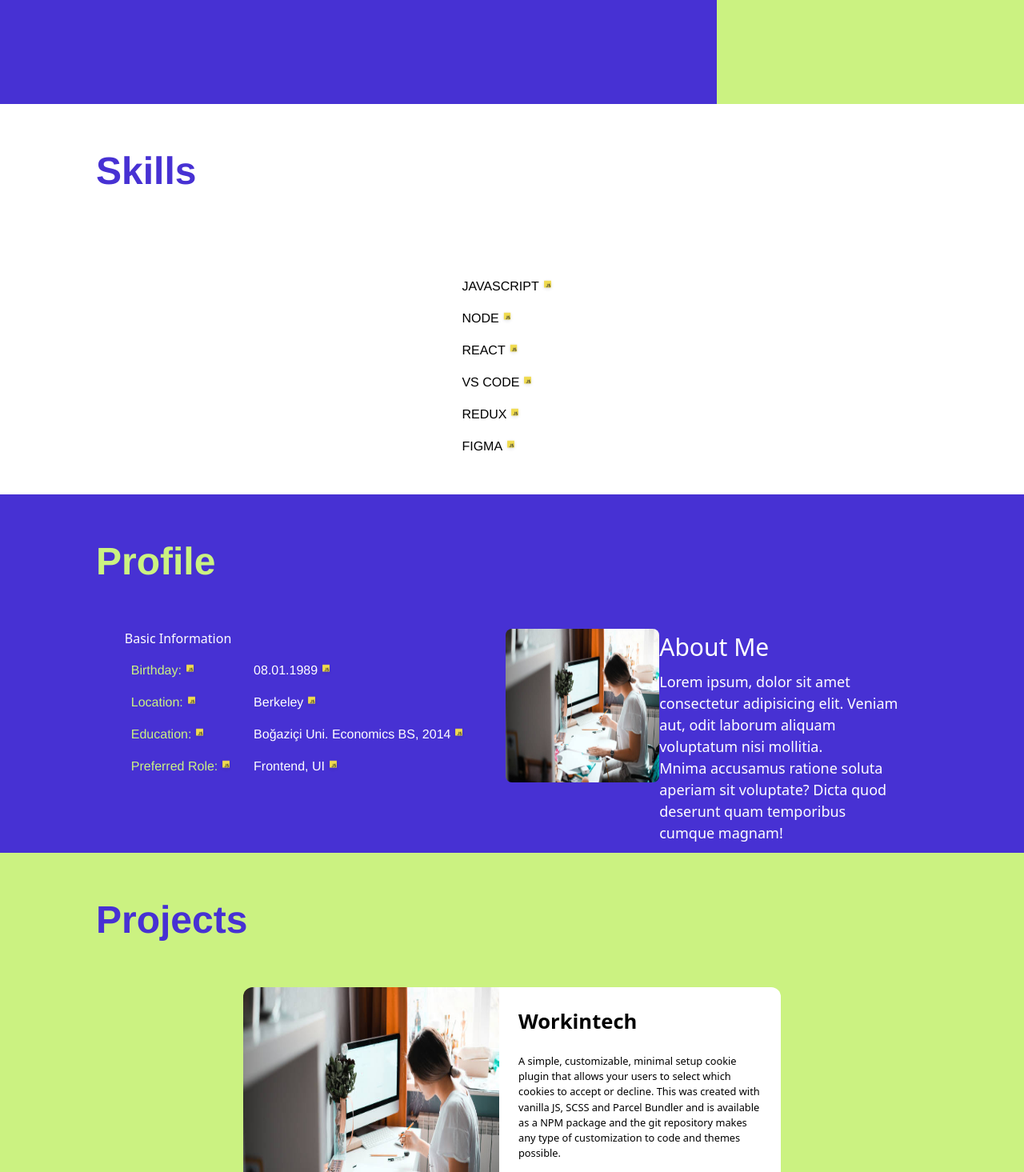
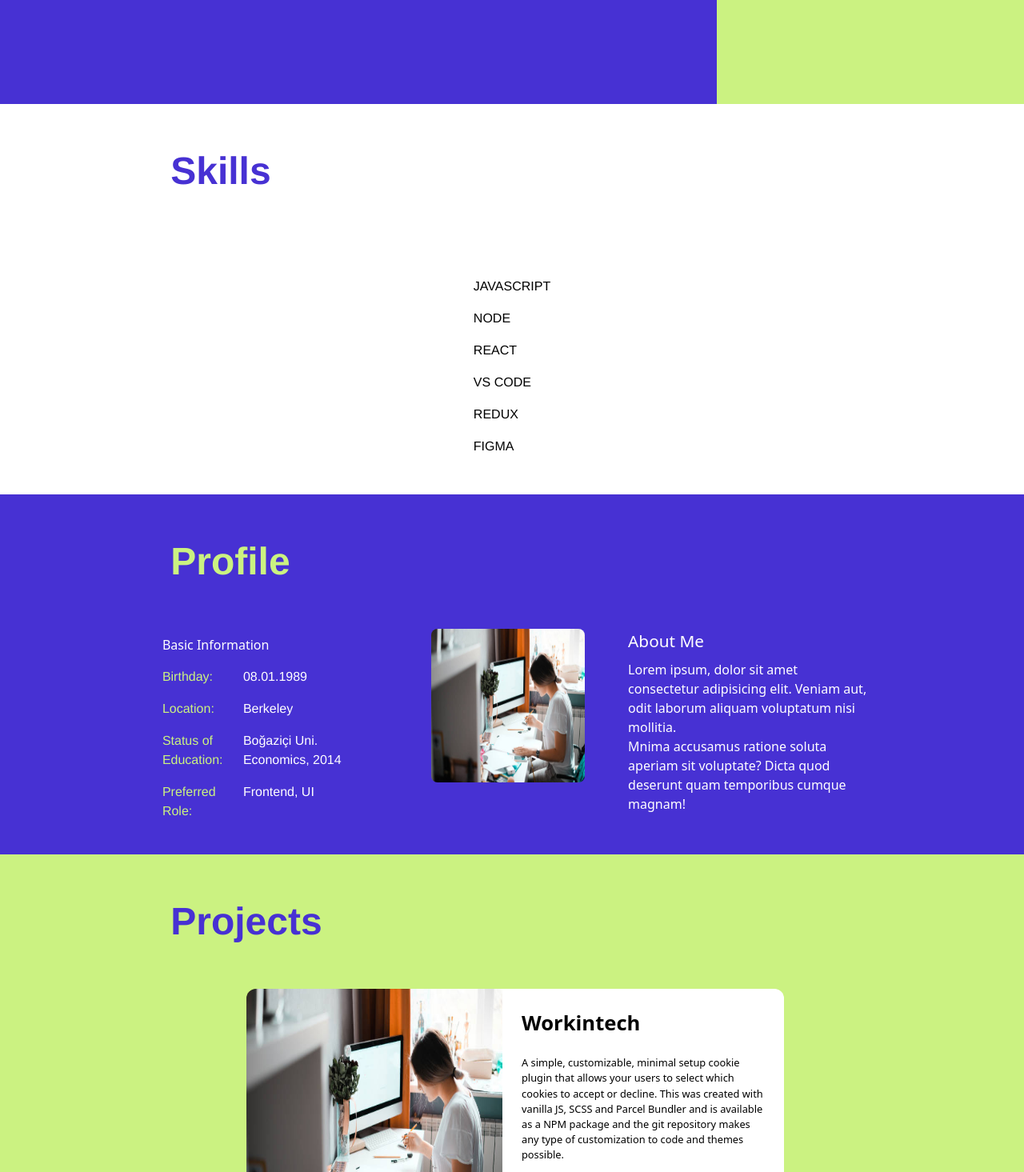
Before and after one commit to burgokmen/FSWeb-Frontend-Challenge, a React (Vite) app in the folder Gokmen-Resume/: page / in a window 1280 px wide. Shown: the part 405-1870 px from the top of the page at 80% size. Built offline with nearby package versions, Linux system fonts and the light colour scheme.

Commit message:
kinda responsive

```diff
--- a/Gokmen-Resume/src/components/Header.jsx
+++ b/Gokmen-Resume/src/components/Header.jsx
@@ -4,7 +4,7 @@ import linkedinSvg from "../assets/LinkedIn.svg";
 
 function Header() {
   return (
-    <header className="flex p-5 justify-center">
+    <header className="flex p-5 justify-center flex-col sm:flex-row">
       <div>
         <h1 className="font-interbold font-bold text-mygreen-1 text-[3.5rem] ">
           I am a Frontend
@@ -47,7 +47,7 @@ function Header() {
       </div>
       <img
         src={heroPhoto}
-        className="w-[19.1rem] h-[18.3rem] ml-[2rem] rounded-lg"
+        className="w-[19.1rem] h-[18.3rem] ml-[10rem] rounded-lg"
       />
     </header>
   );
--- a/Gokmen-Resume/src/components/Profile.jsx
+++ b/Gokmen-Resume/src/components/Profile.jsx
@@ -8,32 +8,31 @@ export default function Profile() {
   return (
     <div
       className="profile w-[90rem];
-  h-[28rem] bg-mypurp-1  dark:bg-mydark-1"
+   bg-mypurp-1  dark:bg-mydark-1"
     >
-      <h2 className="px-[7.5rem] py-[3rem] text-mygreen-1 text-[3rem] font-interbold font-bold">
+      <h2 className="px-[16.66%] py-[3rem] text-mygreen-1 text-[3rem] font-interbold font-bold">
         Profile
       </h2>
-      <div className="flex justify-center">
+      <div className="flex flex-col flex-wrap sm:flex-row justify-evenly px-[11%]">
         <div>
-          <h3 className="font-medium  text-[#FFF] pb-2">Basic Information</h3>
+          <h3 className="font-medium  text-[#FFF] px-2 py-2">
+            Basic Information
+          </h3>
           <div className="flex">
-            <div className="text-mygreen-1 font-semibold">
+            <div className="text-mygreen-1 font-semibold w-[101px] h-[222px]">
               {mapFunc(profileArrEn)}
             </div>
-            <div className="text-[#FFF] font-normal">
+            <div className="text-[#FFF] font-normal w-[189px] h-[222px]">
               {mapFunc(profileArr2en)}
             </div>
           </div>
         </div>
-        <img
-          src={heroPhoto}
-          className="w-[12rem] h-[12rem] ml-[2rem] rounded-lg"
-        />
+        <img src={heroPhoto} className="w-[12rem] h-[12rem]  rounded-lg" />
         <div>
-          <h3 className="font-medium text-[#FFF] pb-2 text-[1.875rem]">
+          <h3 className="font-medium text-[#FFF] pb-2 text-[1.300rem]">
             About Me
           </h3>
-          <p className="w-[18.75rem] h-[15] text-[#FFF] font-normal text-[1.125rem]">
+          <p className=" w-[300px] h-[243px] text-[#FFF] font-normal text-[1rem]">
             Lorem ipsum, dolor sit amet consectetur adipisicing elit. Veniam
             aut, odit laborum aliquam voluptatum nisi mollitia.
             <br /> Mnima accusamus ratione soluta aperiam sit voluptate? Dicta
--- a/Gokmen-Resume/src/components/Projects.jsx
+++ b/Gokmen-Resume/src/components/Projects.jsx
@@ -9,13 +9,16 @@ export default function Projects() {
   const { buttonFunc } = useContext(MapContext);
 
   return (
-    <div className="projects bg-mygreen-1 dark:bg-mydark-2 h-[60rem]">
-      <h2 className="px-[7.5rem] py-[3rem] text-mypurp-1 dark:text-mygreen-1 text-[3rem] font-interbold font-bold">
+    <div className="projects bg-mygreen-1 dark:bg-mydark-2 ">
+      <h2 className="px-[16.66%] py-[3rem] text-mypurp-1 dark:text-mygreen-1 text-[3rem] font-interbold font-bold">
         Projects
       </h2>
       {projectsData.map((pr, i) => {
         return (
-          <div key={i} className="flex-col pb-10 ">
+          <div
+            key={i}
+            className="flex-col pb-10 max-[500px]:max-w-[300px] ml-2  "
+          >
             <div className="flex justify-center  ">
               <img
                 className="w-[20rem] h-[20rem] rounded-l-xl "
--- a/Gokmen-Resume/src/components/Skills.jsx
+++ b/Gokmen-Resume/src/components/Skills.jsx
@@ -24,7 +24,7 @@ export default function Skills() {
   // />
   return (
     <div className="dark:bg-mydark-3">
-      <h2 className="font-interreg dark:text-mygreen-1 font-bold text-mypurp-1 text-[3rem] px-[7.5rem] py-[3rem]  ">
+      <h2 className="font-interreg dark:text-mygreen-1 font-bold text-mypurp-1 text-[3rem] px-[16.66%] py-[3rem]  ">
         Skills
       </h2>
       <div className="flex justify-evenly py-10 items-baseline dark:text-white">
--- a/Gokmen-Resume/src/contexts/MapProvider.jsx
+++ b/Gokmen-Resume/src/contexts/MapProvider.jsx
@@ -5,11 +5,10 @@ export const MapContext = createContext();
 const MapProvider = ({ children }) => {
   function mapFunc(arr) {
     return (
-      <ul>
+      <ul className="max-w-[11rem]">
         {arr.map((a, i) => (
           <li className="flex font-interreg font-medium p-2" key={i}>
             {a}
-            <img className="mr-2 w-[1.3rem] h-[1.3rem]" src={JAVASCRIPTPng} />
           </li>
         ))}
       </ul>
--- a/Gokmen-Resume/src/data.js
+++ b/Gokmen-Resume/src/data.js
@@ -16,21 +16,21 @@ export const profileArrTr = [
 export const profileArrEn = [
   "Birthday:",
   " Location:",
-  " Education:",
+  "Status of Education:",
   "Preferred Role:",
 ];
 
 export const profileArr2tr = [
   "01.08.1989 ",
   "Berkeley",
-  "Boğaziçi Üni. Ekonomi Lisans, 2014",
+  "Boğaziçi Üni. Ekonomi, 2014",
   "Frontend, UI",
 ];
 
 export const profileArr2en = [
   "08.01.1989 ",
   "Berkeley",
-  "Boğaziçi Uni. Economics BS, 2014",
+  "Boğaziçi Uni. Economics, 2014",
   "Frontend, UI",
 ];
 
```
